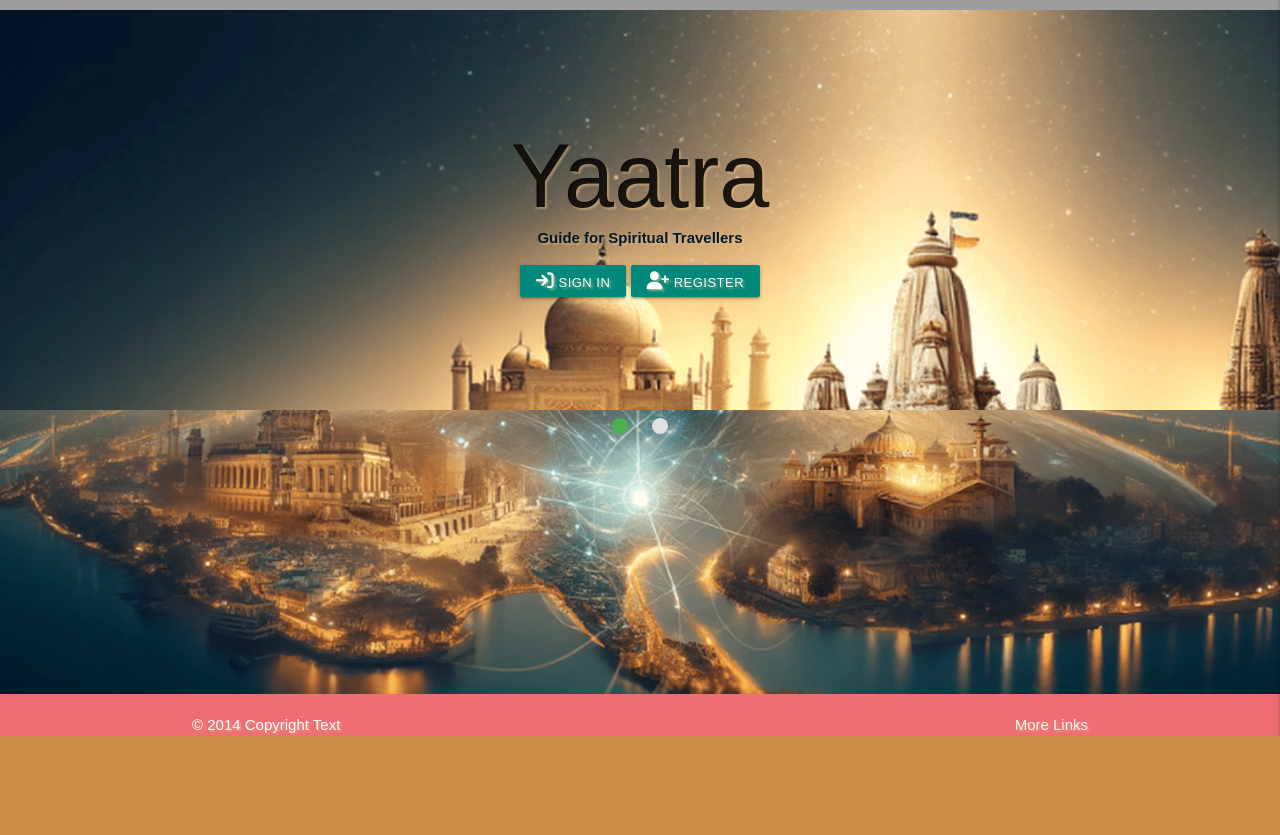
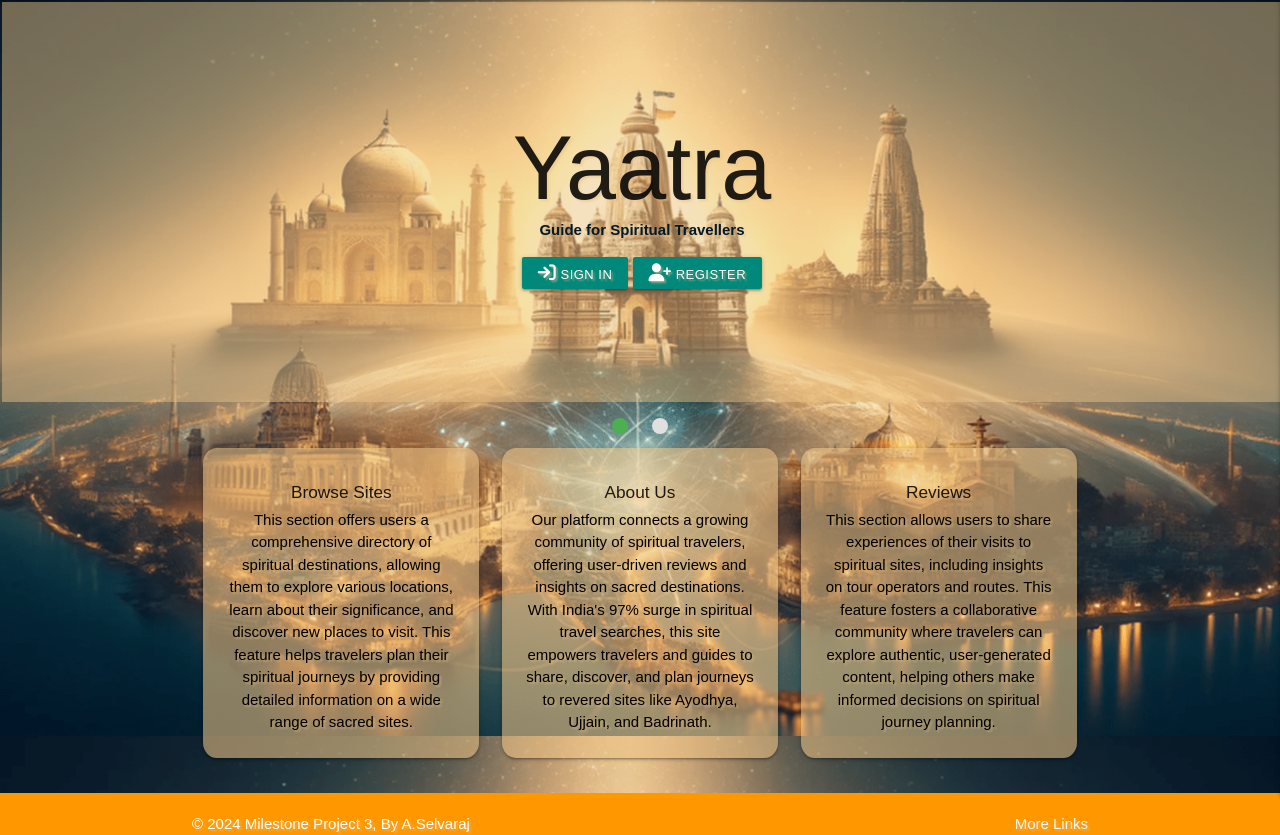
Before and after one commit to ashwinsel/Milestone-Project-3-Yatra, a Flask app: page / in a window 1280 px wide. Shown: the part 64-899 px from the top of the page. Before the commit the page ends 800 px from the top, so only its background shows below. Run offline with Flask 3, Linux system fonts and the light colour scheme; data that the repository does not hold is empty; some libraries are stand-ins or nearby versions; some web fonts are replaced.

Commit message:
Add card panel on home page with info about the site

```diff
--- a/app.py
+++ b/app.py
@@ -22,7 +22,7 @@
 @app.route("/get_locations")
 def get_locations():
     locations = mongo.db.locations.find()
-    return render_template("locations.html", locations=locations)
+    return render_template("home.html", locations=locations)
 
 
 @app.route("/register", methods=["GET", "POST"])
--- a/static/css/style.css
+++ b/static/css/style.css
@@ -15,11 +15,6 @@
 nav ul a {
     color: #031929;
     font-weight: 600;
-}
-
-.text-shadow {
-    font-family: 'Lumanosimo', sans-serif;
-    text-shadow: 2px 2px 2px rgba(234, 194, 134, 0.5);
 }
 
 .banner-text{
@@ -48,12 +43,9 @@
 
 /* Slider Styles */
 .banner {
-    background-image: url("../img/main-img-2.png");
-    opacity: 0.5;
-    height: 40vh;
-    width: 100vw;
+    background-color: rgba(234, 194, 134, 0.479);
     text-align: center;
-    margin: 10px 0; /* Adjusted margin to avoid unnecessary side space */
+    margin: 2px 2px 2px 2px; /* Adjusted margin to add a bit of border */
     display: flex;
     flex-direction: column;
     justify-content: center;
@@ -74,3 +66,9 @@
   main {
     flex: 1 0 auto;
   }
+
+  .card-panel{
+    border-radius: 5%;
+    background-color: rgba(234, 194, 134, 0.579);
+    text-align: center;
+  }
--- a/templates/base.html
+++ b/templates/base.html
@@ -30,12 +30,11 @@
     <link rel="icon" type="image/x-icon" href="{{ url_for('static', filename='img/chakra.png') }}">
 </head>
 <body class="main">
-
     <!-- Logo and Navbar -->
     <!-- Inspired by Code Institute Task Manager walkthrough project -->
     <header>
         <!-- top navbar -->
-            <nav class="nav-extended text-shadow">
+        <nav class="nav-extended">
             <div class="nav-wrapper">
                 <a href="{{ url_for('get_locations')}}" class="brand-logo">Yaatra</a>
                 <a href="#" data-target="mobile-demo" class="sidenav-trigger right"><i class="fas fa-bars"></i></a>
@@ -72,9 +71,7 @@
     {% block header %}
     {% endblock %}
 
-
     </header>
-
 
     <!-- Modal to display flash messages-->
     <section>
@@ -103,9 +100,9 @@
     </main>
 
     <!-- Footer -->
-    <footer class="page-footer">
+    <footer class="page-footer orange">
         <div class="container">
-        © 2014 Copyright Text
+        © 2024 Milestone Project 3, By A.Selvaraj
         <a class="grey-text text-lighten-4 right" href="#!">More Links</a>
         </div>
       </footer>
--- /dev/null
+++ b/templates/home.html
@@ -0,0 +1,57 @@
+{% extends "base.html" %}
+{% block header %}
+    <section class="hslider">
+        <div class="slider">
+            <ul class="slides transparent">
+                <li class="banner">
+                    <h1 style="font-family: 'Lord Spirit', sans-serif; font-size: 6rem;;">Yaatra</h1>
+                    <div class="center-align">
+                        <p class="banner-text">Guide for Spiritual Travellers</p>
+                        <a class="waves-effect waves-light btn-small teal darken-1" href="{{ url_for('login') }}"><i class="fa-solid fa-arrow-right-to-bracket"></i> Sign In</a>
+                        <a class="waves-effect waves-light btn-small teal darken-1" href="{{ url_for('register') }}"><i class="fa-solid fa-user-plus"></i> Register</a>
+                    </div>
+                </li>
+                <li class="banner">
+                    <h2 style="font-size: 2.2rem;">Just want to Browse?</h2>
+                    <div>
+                        <p class="banner-text">No Problem!</p>
+                        <a class="waves-effect waves-light btn-small teal darken-1" href="{{ url_for('browse_sites') }}"><i class="fa-brands fa-readme"></i> Browse Sites</a>
+                        <a class="waves-effect waves-light btn-small teal darken-1" href="#"><i class="fa-solid fa-book-open-reader"></i> Read Reviews</a>
+                    </div>
+                </li>
+            </ul>
+        </div>
+    </section>
+{% endblock%}
+
+
+
+
+{% block body %}
+<section class="container">
+    <div class="row">
+        <div class="col s12 m4 l4">
+            <div class="card-panel">
+                <h6>Browse Sites</h6>
+                <span class="black-text">This section offers users a comprehensive directory of spiritual destinations, allowing them to explore various locations, learn about their significance, and discover new places to visit. This feature helps travelers plan their spiritual journeys by providing detailed information on a wide range of sacred sites.
+                </span>
+            </div>
+        </div>
+        <div class="col s12 m4 l4">
+            <div class="card-panel">
+                <h6>About Us</h6>
+                <span class="black-text">Our platform connects a growing community of spiritual travelers, offering user-driven reviews and insights on sacred destinations. With India's 97% surge in spiritual travel searches, this site empowers travelers and guides to share, discover, and plan journeys to revered sites like Ayodhya, Ujjain, and Badrinath.
+                </span>
+            </div>
+        </div>
+        <div class="col s12 m4 l4">
+            <div class="card-panel">
+                <h6>Reviews</h6>
+                <span class="black-text">This section allows users to share experiences of their visits to spiritual sites, including insights on tour operators and routes. This feature fosters a collaborative community where travelers can explore authentic, user-generated content, helping others make informed decisions on spiritual journey planning.
+                </span>
+            </div>
+        </div>
+    </div>
+</section>
+
+{% endblock %}
--- a/templates/locations.html
+++ /dev/null
@@ -1,40 +0,0 @@
-{% extends "base.html" %}
-{% block header %}
-    <section class="hslider">
-        <div class="slider">
-            <ul class="slides">
-                <li class="banner">
-                    <h1 style="font-family: 'Lord Spirit', sans-serif; font-size: 6rem;;">Yaatra</h1>
-                    <div class="center-align">
-                        <p class="banner-text">Guide for Spiritual Travellers</p>
-                        <a class="waves-effect waves-light btn-small teal darken-1" href="{{ url_for('login') }}"><i class="fa-solid fa-arrow-right-to-bracket"></i> Sign In</a>
-                        <a class="waves-effect waves-light btn-small teal darken-1" href="{{ url_for('register') }}"><i class="fa-solid fa-user-plus"></i> Register</a>
-                    </div>
-                </li>
-                <li class="banner">
-                    <h1 style="font-size: 2.2rem;">Just want to Browse?</h1>
-                    <div>
-                        <p class="banner-text">No Problem!</p>
-                        <a class="waves-effect waves-light btn-small teal darken-1" href="{{ url_for('browse_sites') }}"><i class="fa-brands fa-readme"></i> Browse Sites</a>
-                        <a class="waves-effect waves-light btn-small teal darken-1" href="#"><i class="fa-solid fa-book-open-reader"></i> Read Reviews</a>
-                    </div>
-                </li>
-            </ul>
-        </div>
-    </section>
-{% endblock%}
-
-
-
-
-{% block body %}
-
-    {% for locations in locations %}
-        {{ locations.site_name }}<br>
-        {{ locations.deity }}<br>
-        {{ locations.description }}<br>
-        {{ locations.access }}<br>
-        {{ locations.part }}<br>
-    {% endfor %}
-
-{% endblock %}
```
Lines whose indentation alone changed are shown as unchanged.
